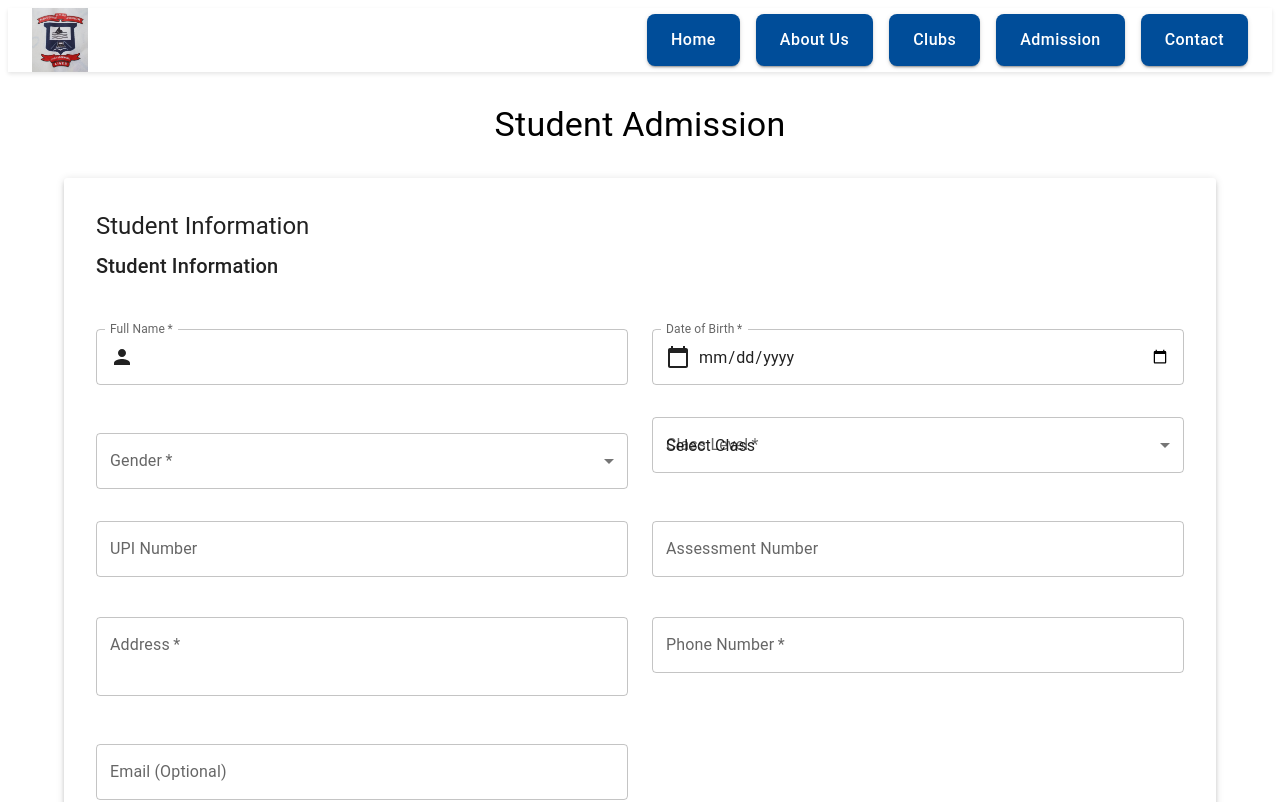
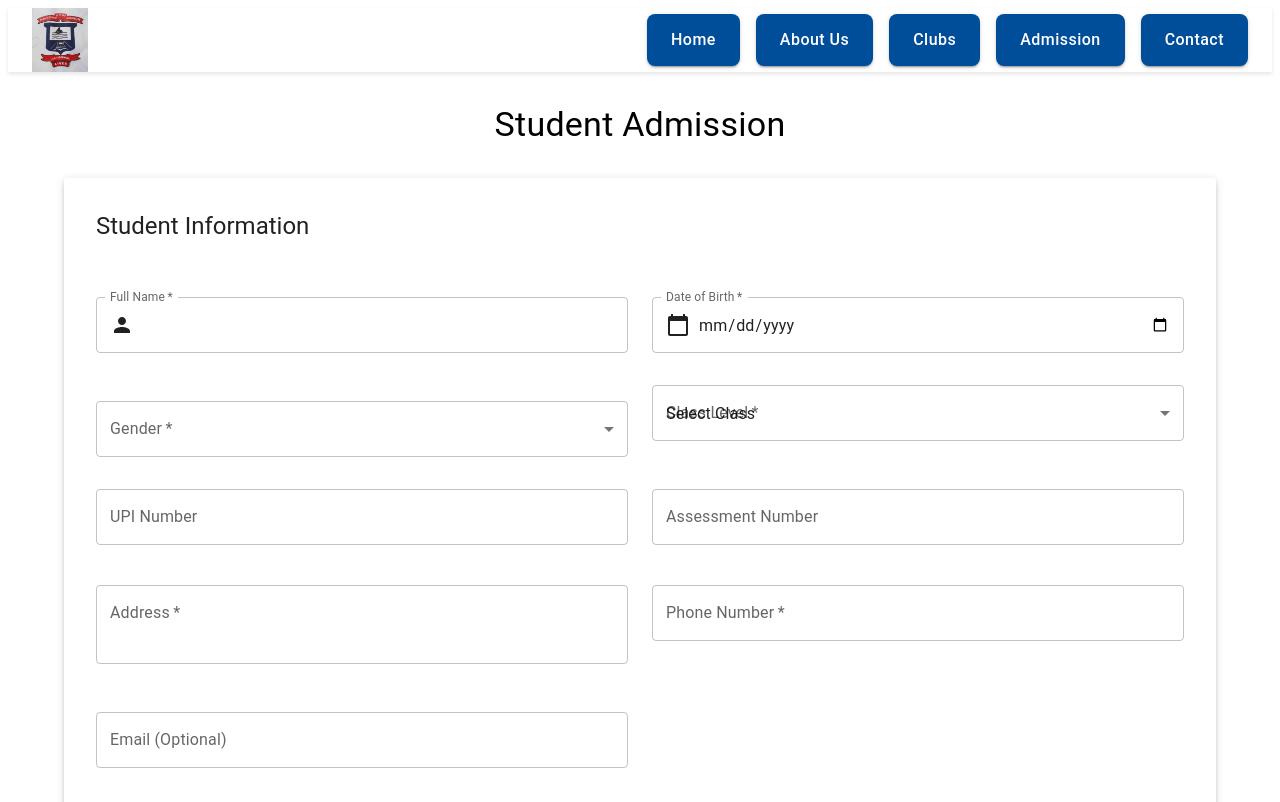
Before and after one commit to elly-design/tbjs-system, a React (Vite) app: page /admission in a window 1280 px wide. Shown: the top 802 px of the page. Built offline with nearby package versions, Linux system fonts and the light colour scheme.

Commit message:
refactor: Remove duplicate heading in Admission form

```diff
--- a/src/pages/Admission.jsx
+++ b/src/pages/Admission.jsx
@@ -224,7 +224,7 @@ const Admission = () => {
           <Grid container spacing={3}>
             {/* Student Information */}
             <Grid item xs={12}>
-              <Typography variant="h6" gutterBottom>Student Information</Typography>
+              <Typography variant="h6" gutterBottom></Typography>
             </Grid>
 
             <Grid item xs={12} sm={6}>
```
